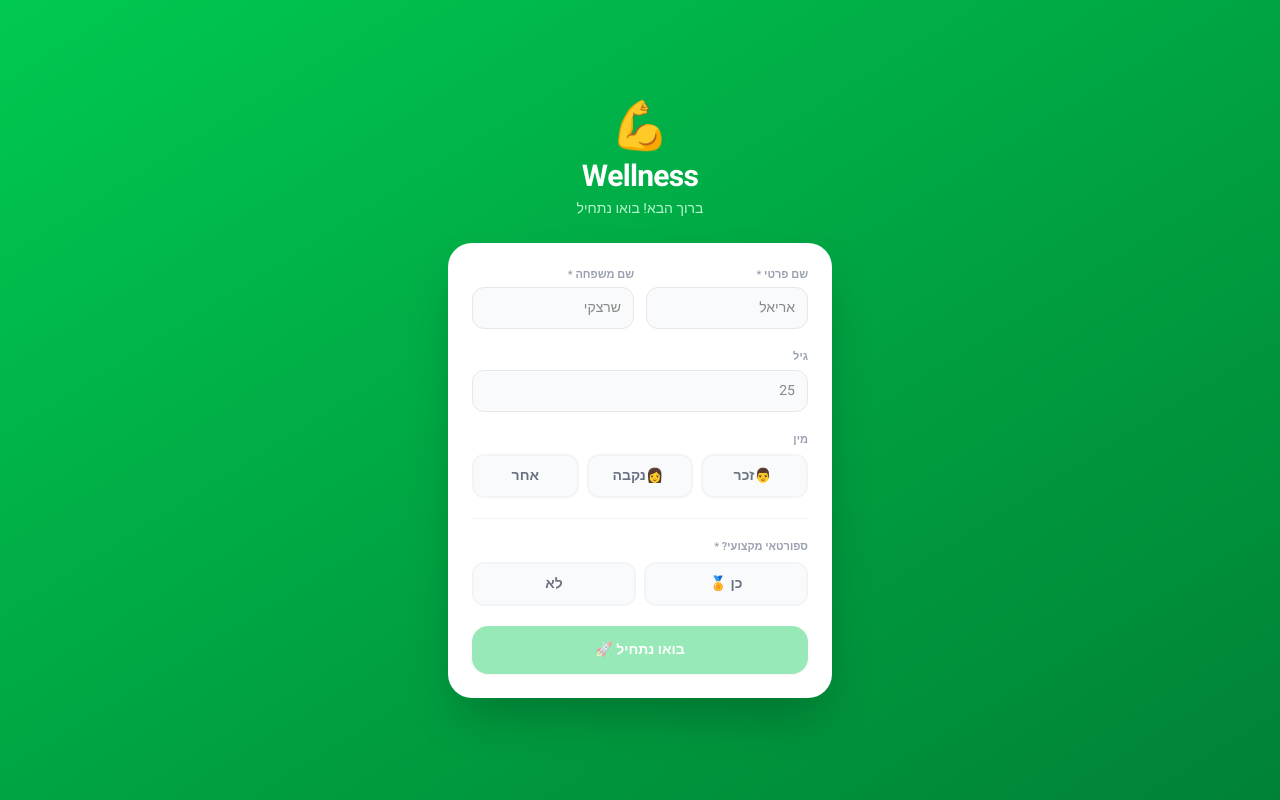
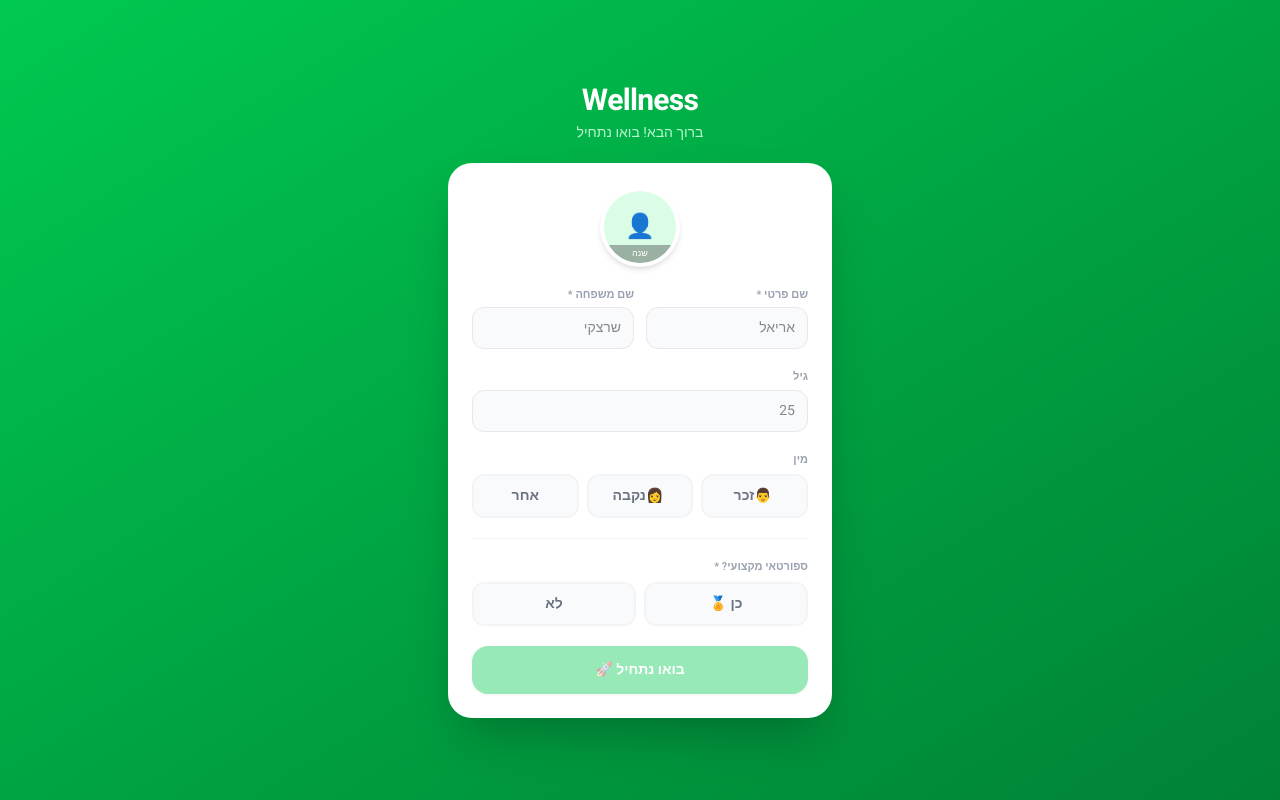
Before and after one commit to asheratzky-debug/wellness, a Next.js app: page / in a window 1280 px wide. Shown: the top 800 px of the page. Built offline with nearby package versions, Linux system fonts and the light colour scheme.

Commit message:
Profile: first name only in greeting, avatar photo upload in header
Co-Authored-By: Claude Sonnet 4.6 <noreply@anthropic.com>

```diff
--- a/src/app/page.tsx
+++ b/src/app/page.tsx
@@ -2,7 +2,7 @@
 
 import { useState, useEffect } from 'react';
 import Link from 'next/link';
-import { getActivities, getActivityTypes, getHealthData, getGoals, deleteGoal, getProfile, saveProfile } from '@/lib/storage';
+import { getActivities, getActivityTypes, getHealthData, getGoals, deleteGoal, getProfile, saveProfile, getAvatar } from '@/lib/storage';
 import { getCurrentWeekId, getTodayKey } from '@/lib/utils';
 import { DAY_NAMES } from '@/lib/constants';
 import type { Activity, ActivityType, Goal, UserProfile } from '@/types';
@@ -139,6 +139,7 @@ export default function HomePage() {
   const [showSleepBanner, setShowSleepBanner] = useState(false);
   const [showGoalsReview, setShowGoalsReview] = useState(false);
   const [profile, setProfile] = useState<UserProfile | null>(null);
+  const [avatarUrl, setAvatarUrl] = useState<string | null>(null);
   const [showProfileSetup, setShowProfileSetup] = useState(false);
 
   const loadData = () => {
@@ -175,6 +176,7 @@ export default function HomePage() {
 
     const p = getProfile();
     setProfile(p);
+    setAvatarUrl(getAvatar());
     setShowProfileSetup(!p);
   };
 
@@ -183,7 +185,7 @@ export default function HomePage() {
   const todayName = DAY_NAMES[new Date().getDay()];
   const dailyCard = getTodayCard();
   const greeting = profile
-    ? `${getGreeting()}, ${profile.firstName} ${profile.lastName} 👋`
+    ? `${getGreeting()}, ${profile.firstName} 👋`
     : `${getGreeting()} 👋`;
 
   const dismissSleepBanner = () => {
@@ -204,7 +206,7 @@ export default function HomePage() {
       {showProfileSetup && (
         <ProfileSetup
           existing={profile}
-          onDone={(p) => { setProfile(p); setShowProfileSetup(false); }}
+          onDone={(p, av) => { setProfile(p); setAvatarUrl(av); setShowProfileSetup(false); }}
         />
       )}
 
@@ -247,10 +249,16 @@ export default function HomePage() {
           <button
             type="button"
             onClick={() => setShowProfileSetup(true)}
-            className="w-9 h-9 rounded-full bg-white/20 hover:bg-white/30 flex items-center justify-center text-white text-base transition-colors mt-1"
+            className="w-11 h-11 rounded-full overflow-hidden border-2 border-white/40 hover:border-white/70 shadow-md transition-all mt-0.5 shrink-0"
             aria-label="עריכת פרופיל"
           >
-            👤
+            {avatarUrl ? (
+              <img src={avatarUrl} alt="avatar" className="w-full h-full object-cover" />
+            ) : (
+              <span className="flex items-center justify-center w-full h-full bg-white/20 text-white font-bold text-sm">
+                {profile ? `${profile.firstName[0]}${profile.lastName[0]}` : '👤'}
+              </span>
+            )}
           </button>
         </div>
       </div>
--- a/src/components/profile/ProfileSetup.tsx
+++ b/src/components/profile/ProfileSetup.tsx
@@ -1,12 +1,12 @@
 'use client';
 
-import { useState } from 'react';
-import { saveProfile } from '@/lib/storage';
+import { useState, useRef } from 'react';
+import { saveProfile, getAvatar, saveAvatar, deleteAvatar } from '@/lib/storage';
 import type { UserProfile } from '@/types';
 
 interface Props {
   existing?: UserProfile | null;
-  onDone: (profile: UserProfile) => void;
+  onDone: (profile: UserProfile, avatar: string | null) => void;
 }
 
 function ToggleGroup<T extends string>({
@@ -46,15 +46,30 @@ function ToggleGroup<T extends string>({
 
 export default function ProfileSetup({ existing, onDone }: Props) {
   const [firstName, setFirstName] = useState(existing?.firstName ?? '');
-  const [lastName, setLastName]   = useState(existing?.lastName ?? '');
-  const [age, setAge]             = useState<string>(existing?.age?.toString() ?? '');
-  const [gender, setGender]       = useState<UserProfile['gender']>(existing?.gender);
-  const [isPro, setIsPro]         = useState<boolean | undefined>(existing ? existing.isPro : undefined);
-  const [sport, setSport]         = useState(existing?.sport ?? '');
-  const [team, setTeam]           = useState(existing?.team ?? '');
+  const [lastName,  setLastName]  = useState(existing?.lastName  ?? '');
+  const [age,       setAge]       = useState<string>(existing?.age?.toString() ?? '');
+  const [gender,    setGender]    = useState<UserProfile['gender']>(existing?.gender);
+  const [isPro,     setIsPro]     = useState<boolean | undefined>(existing ? existing.isPro : undefined);
+  const [sport,     setSport]     = useState(existing?.sport ?? '');
+  const [team,      setTeam]      = useState(existing?.team  ?? '');
+  const [avatar,    setAvatar]    = useState<string | null>(() => getAvatar());
 
+  const fileRef = useRef<HTMLInputElement>(null);
   const isNew   = !existing;
   const canSave = firstName.trim() && lastName.trim() && isPro !== undefined;
+
+  const initials = (firstName[0] ?? '') + (lastName[0] ?? '');
+
+  const handlePhoto = (e: React.ChangeEvent<HTMLInputElement>) => {
+    const file = e.target.files?.[0];
+    if (!file) return;
+    const reader = new FileReader();
+    reader.onload = () => {
+      const result = reader.result as string;
+      setAvatar(result);
+    };
+    reader.readAsDataURL(file);
+  };
 
   const handleSubmit = (e: React.FormEvent) => {
     e.preventDefault();
@@ -69,125 +84,108 @@ export default function ProfileSetup({ existing, onDone }: Props) {
       team:      isPro && team.trim()  ? team.trim()  : undefined,
     };
     saveProfile(profile);
-    onDone(profile);
+    if (avatar) saveAvatar(avatar);
+    else deleteAvatar();
+    onDone(profile, avatar);
   };
 
   return (
     <div className="fixed inset-0 z-[90] bg-gradient-to-br from-green-500 to-green-700 flex flex-col items-center justify-center px-5 overflow-y-auto py-8">
       {/* Logo */}
-      <div className="text-center mb-6">
-        <p className="text-5xl mb-2">💪</p>
+      <div className="text-center mb-5">
         <h1 className="text-3xl font-extrabold text-white tracking-tight">Wellness</h1>
         <p className="text-green-200 text-sm mt-1">
           {isNew ? 'ברוך הבא! בואו נתחיל' : 'עדכון פרטים אישיים'}
         </p>
       </div>
 
-      <form
-        onSubmit={handleSubmit}
-        className="w-full max-w-sm bg-white rounded-3xl shadow-2xl p-6 space-y-5"
-      >
-        {/* Name row */}
+      <form onSubmit={handleSubmit} className="w-full max-w-sm bg-white rounded-3xl shadow-2xl p-6 space-y-5">
+
+        {/* Avatar picker */}
+        <div className="flex flex-col items-center gap-2">
+          <button
+            type="button"
+            onClick={() => fileRef.current?.click()}
+            className="relative w-20 h-20 rounded-full overflow-hidden bg-green-100 border-4 border-white shadow-md hover:opacity-90 transition-opacity"
+          >
+            {avatar ? (
+              <img src={avatar} alt="avatar" className="w-full h-full object-cover" />
+            ) : (
+              <span className="flex items-center justify-center w-full h-full text-2xl font-bold text-green-600 select-none">
+                {initials || '👤'}
+              </span>
+            )}
+            <div className="absolute bottom-0 inset-x-0 bg-black/30 text-white text-[9px] text-center py-0.5">
+              שנה
+            </div>
+          </button>
+          {avatar && (
+            <button type="button" onClick={() => setAvatar(null)} className="text-[11px] text-red-400">
+              הסר תמונה
+            </button>
+          )}
+          <input ref={fileRef} type="file" accept="image/*" className="hidden" onChange={handlePhoto} />
+        </div>
+
+        {/* Name */}
         <div className="grid grid-cols-2 gap-3">
           <div>
             <label className="text-[11px] font-semibold text-gray-400 block mb-1">שם פרטי *</label>
-            <input
-              type="text"
-              value={firstName}
-              onChange={(e) => setFirstName(e.target.value)}
-              placeholder="אריאל"
-              maxLength={30}
-              required
-              className="w-full text-sm border border-gray-200 rounded-xl px-3 py-2.5 focus:outline-none focus:border-green-400 bg-gray-50"
-            />
+            <input type="text" value={firstName} onChange={(e) => setFirstName(e.target.value)}
+              placeholder="אריאל" maxLength={30} required
+              className="w-full text-sm border border-gray-200 rounded-xl px-3 py-2.5 focus:outline-none focus:border-green-400 bg-gray-50" />
           </div>
           <div>
             <label className="text-[11px] font-semibold text-gray-400 block mb-1">שם משפחה *</label>
-            <input
-              type="text"
-              value={lastName}
-              onChange={(e) => setLastName(e.target.value)}
-              placeholder="שרצקי"
-              maxLength={30}
-              required
-              className="w-full text-sm border border-gray-200 rounded-xl px-3 py-2.5 focus:outline-none focus:border-green-400 bg-gray-50"
-            />
+            <input type="text" value={lastName} onChange={(e) => setLastName(e.target.value)}
+              placeholder="שרצקי" maxLength={30} required
+              className="w-full text-sm border border-gray-200 rounded-xl px-3 py-2.5 focus:outline-none focus:border-green-400 bg-gray-50" />
           </div>
         </div>
 
         {/* Age */}
         <div>
           <label className="text-[11px] font-semibold text-gray-400 block mb-1">גיל</label>
-          <input
-            type="number"
-            value={age}
-            onChange={(e) => setAge(e.target.value)}
-            placeholder="25"
-            min={1}
-            max={120}
-            className="w-full text-sm border border-gray-200 rounded-xl px-3 py-2.5 focus:outline-none focus:border-green-400 bg-gray-50"
-          />
+          <input type="number" value={age} onChange={(e) => setAge(e.target.value)}
+            placeholder="25" min={1} max={120}
+            className="w-full text-sm border border-gray-200 rounded-xl px-3 py-2.5 focus:outline-none focus:border-green-400 bg-gray-50" />
         </div>
 
         {/* Gender */}
-        <ToggleGroup
-          label="מין"
-          value={gender}
-          onChange={setGender}
+        <ToggleGroup label="מין" value={gender} onChange={setGender}
           options={[
             { value: 'male',   label: 'זכר',  emoji: '👨' },
             { value: 'female', label: 'נקבה', emoji: '👩' },
             { value: 'other',  label: 'אחר'              },
-          ]}
-        />
+          ]} />
 
-        {/* Divider */}
         <div className="border-t border-gray-100" />
 
-        {/* Pro athlete */}
-        <ToggleGroup
-          label="ספורטאי מקצועי? *"
+        {/* Pro */}
+        <ToggleGroup label="ספורטאי מקצועי? *"
           value={isPro === undefined ? undefined : isPro ? 'yes' : 'no'}
           onChange={(v) => setIsPro(v === 'yes')}
-          options={[
-            { value: 'yes', label: 'כן 🏅' },
-            { value: 'no',  label: 'לא'    },
-          ]}
-        />
+          options={[{ value: 'yes', label: 'כן 🏅' }, { value: 'no', label: 'לא' }]} />
 
-        {/* Pro fields — revealed when isPro = true */}
         {isPro === true && (
-          <div className="space-y-3 animate-in fade-in slide-in-from-top-2 duration-200">
+          <div className="space-y-3">
             <div>
               <label className="text-[11px] font-semibold text-gray-400 block mb-1">ענף ספורט</label>
-              <input
-                type="text"
-                value={sport}
-                onChange={(e) => setSport(e.target.value)}
-                placeholder="כדורגל, כדורסל, אגרוף..."
-                maxLength={30}
-                className="w-full text-sm border border-gray-200 rounded-xl px-3 py-2.5 focus:outline-none focus:border-green-400 bg-gray-50"
-              />
+              <input type="text" value={sport} onChange={(e) => setSport(e.target.value)}
+                placeholder="כדורגל, כדורסל, אגרוף..." maxLength={30}
+                className="w-full text-sm border border-gray-200 rounded-xl px-3 py-2.5 focus:outline-none focus:border-green-400 bg-gray-50" />
             </div>
             <div>
               <label className="text-[11px] font-semibold text-gray-400 block mb-1">קבוצה / מועדון</label>
-              <input
-                type="text"
-                value={team}
-                onChange={(e) => setTeam(e.target.value)}
-                placeholder="מכבי תל אביב"
-                maxLength={40}
-                className="w-full text-sm border border-gray-200 rounded-xl px-3 py-2.5 focus:outline-none focus:border-green-400 bg-gray-50"
-              />
+              <input type="text" value={team} onChange={(e) => setTeam(e.target.value)}
+                placeholder="מכבי תל אביב" maxLength={40}
+                className="w-full text-sm border border-gray-200 rounded-xl px-3 py-2.5 focus:outline-none focus:border-green-400 bg-gray-50" />
             </div>
           </div>
         )}
 
-        <button
-          type="submit"
-          disabled={!canSave}
-          className="w-full py-3.5 rounded-2xl bg-green-500 hover:bg-green-600 text-white text-sm font-bold disabled:opacity-40 transition-all shadow-sm"
-        >
+        <button type="submit" disabled={!canSave}
+          className="w-full py-3.5 rounded-2xl bg-green-500 hover:bg-green-600 text-white text-sm font-bold disabled:opacity-40 transition-all shadow-sm">
           {isNew ? 'בואו נתחיל 🚀' : 'שמור שינויים'}
         </button>
       </form>
--- a/src/lib/storage.ts
+++ b/src/lib/storage.ts
@@ -8,6 +8,7 @@ const KEYS = {
   weeks: 'wellness-weeks',
   goals: 'wellness-goals',
   profile: 'wellness-profile',
+  avatar: 'wellness-avatar',
 } as const;
 
 function isStorageAvailable(): boolean {
@@ -283,6 +284,21 @@ export function saveProfile(profile: UserProfile): void {
   write(KEYS.profile, profile);
 }
 
+export function getAvatar(): string | null {
+  if (!isStorageAvailable()) return null;
+  return localStorage.getItem(KEYS.avatar);
+}
+
+export function saveAvatar(base64: string): void {
+  if (!isStorageAvailable()) return;
+  try { localStorage.setItem(KEYS.avatar, base64); } catch { /* storage full */ }
+}
+
+export function deleteAvatar(): void {
+  if (!isStorageAvailable()) return;
+  localStorage.removeItem(KEYS.avatar);
+}
+
 // ─── Import / Export ──────────────────────────────────────────────────────────
 
 export function exportAllData(): string {
```
